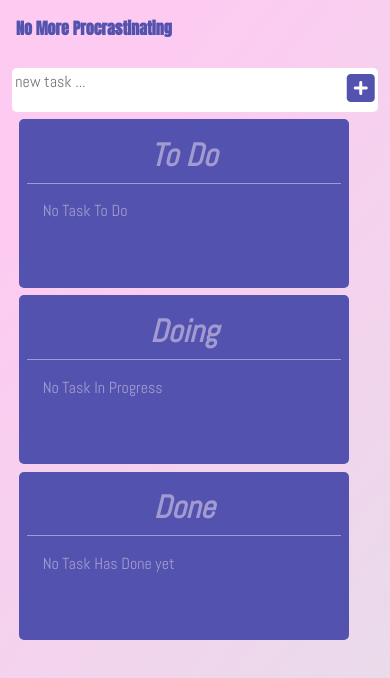
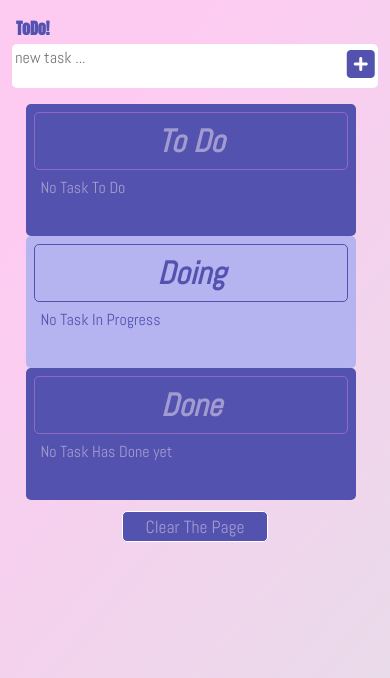
Before and after one commit to tayebe-kavousi/learningPractices, a plain HTML site: page toDoList/index.html in a window 390 px wide. Drawn offline with nearby package versions, Linux system fonts and the light colour scheme.

Commit message:
add a button for clear the page and responsive design

```diff
--- a/toDoList/app.js
+++ b/toDoList/app.js
@@ -5,22 +5,24 @@ $(function(){
     let doingTasks;
     let doneTasks;
 
+
     //submit event on form :
     $('form').on('submit',handelSubmitForm);
-    $('ol').on('click', handle_start_Delete_edit);
+    $('ol').on('click', handle_start_Delete_edit_finish);
     $('.deleteAll').on('click', handleDeleteAll);
     $(document).on('dbclick', function(e){
         e.preventDefault();
     });
+    $('#clearThePage').on('click', clearThePage);
+
     //handlers
 
     function handelSubmitForm(event){
         event.preventDefault();
         let val = $('#input').val();
         if (val != ''){
-            let htmlString = '<span class="textItem">'+ val+'</span>'
+            let htmlString = '<span class="textItem" contenteditable="true">'+ val+'</span>'
             let elem = $('<li class="toDoItem"></li>').html(htmlString);
-            elem.append('<i class="edit fas fa-edit"></i>');
             elem.append('<i class="trash far fa-trash-alt"></i>');
             elem.append('<i class="start fas fa-play"></i>');
             $('#toDoList').append(elem);
@@ -34,7 +36,7 @@ $(function(){
         }
     }
 
-    function handle_start_Delete_edit(e){
+    function handle_start_Delete_edit_finish(e){
         let target = $(e.target);
         if(target.hasClass('start')){
             startToDo(e);
@@ -44,6 +46,9 @@ $(function(){
         }
         if(target.hasClass('edit')){
             editToDo(e);
+        }
+        if(target.hasClass('finish')){
+            finishDoing(e);
         }
     }
 
@@ -74,7 +79,6 @@ $(function(){
         $('#doingList').append(item);
         item.removeClass('toDoItem');
         item.addClass('doingItem');
-        item.attr('contenteditable','true');
         $('li.started>i.start').remove();
         item.append('<i class="finish fas fa-check"></i>');
         toDoTasks.pop();
@@ -83,13 +87,19 @@ $(function(){
             $('.deleteAll').addClass('hidden');
         }
         doingTasks = $('#doingList>li').get();
-        console.log('doing task: ' + doingTasks);
     }
-     function editToDo(e){
+
+     function finishDoing(e){
         let item = $(e.target).parent();
-        item.attr('contenteditable','true');
-        item.height('2rem');
-        item.focus();
+        item.addClass('finished');
+        $('#placeHolderDone').addClass('hidden');
+        $('#doneList').append(item);
+        item.removeClass('doingItem');
+        item.addClass('doneItem');
+        $('li.finished>i.finish').remove();
+        doingTasks.pop();
+        if(doingTasks.length == 0)$('#placeHolderDoing').removeClass('hidden');
+        doneTasks = $('#doneList>li').get();
      }
 
     function handleDeleteAll(){
@@ -99,4 +109,11 @@ $(function(){
         toDoTasks = [];
     }
 
+    function clearThePage(e){
+        $('li').remove();
+        $('#placeHolderToDo').removeClass("hidden");
+        $('#placeHolderDoing').removeClass("hidden");
+        $('#placeHolderDone').removeClass("hidden");
+    }
+
 });
--- a/toDoList/index.html
+++ b/toDoList/index.html
@@ -15,7 +15,7 @@
 <body>
 
     <header>
-        <h1 class="logo">No More <span>Procrastinating</span></h2>
+        <h1 class="logo">ToDo<span>!</span></h2>
     </header>
 
     <main>
@@ -27,23 +27,25 @@
 
 
         <div class="grid_container">
-            <div class="toDo">
+            <div class="box toDo">
                 <h2>To Do</h2>
                 <p id="placeHolderToDo"class="placeHolder">No Task To Do</p>
                 <ol id="toDoList"></ol>
                 <button class="hidden deleteAll"> Delete All</button>
             </div>
-            <div class="doing">
+            <div class="box doing">
                 <h2>Doing</h2>
                 <p id="placeHolderDoing"class="placeHolder">No Task In Progress</p>
                 <ol id="doingList"></ol>
             </div>
-            <div class="done">
+            <div class="box done">
                 <h2>Done</h2>
                 <p id="placeHolderDone"class="placeHolder">No Task Has Done yet</p>
                 <ol id="doneList"></ol>
             </div>
-
+        </div>
+        <div>
+            <button id="clearThePage">Clear The Page</button>
         </div>
     </main>
 
--- a/toDoList/style.css
+++ b/toDoList/style.css
@@ -94,14 +94,15 @@ h2 {
     font-style: italic;
     padding:5%;
     text-align: center;
-    border-bottom: 1px solid rgba(241, 227, 243, 0.5);
+    border: 1px solid rgba(204, 127, 214, 0.5);
+    border-radius: 5px;
 }
 .done ,
 .doing,
 .toDo {
-    margin:2% 0 0 2%;
+    margin:2% 0 0 1%;
     padding: 0.5rem 0.5rem;
-    width:30%;
+    width:32%;
     height: 100%;
     border-radius: 5px;
     background-color:var(--blueish);
@@ -112,7 +113,7 @@ h2 {
 /*----------- placeHolders -------*/
 .placeHolder {
     color: rgba(241, 227, 243, 0.5);
-    padding: 5%;
+    padding: 2%;
 }
 /*---------- li ---------*/
 .toDoItem, .doingItem, .doneItem {
@@ -162,7 +163,7 @@ h2 {
     transform: scale(1.5, 1.5);
 }
 
-/*------------------------ Delete all button -------------------------*/
+/*----- Delete all button ------*/
 .deleteAll{
     display: flex;
     text-align: right;
@@ -184,14 +185,38 @@ h2 {
     display: none;
 }
 
+/*----- clear the page button ------*/
+#clearThePage{
+    width:10%;
+    font-family: var(--Abel);
+    background-color:var(--blueish);
+    font-size: 1.1rem;
+    margin:2% 1% 2% 2%;
+    padding: 1%;
+    border: none;
+    border-radius: 5px;
+    color:rgba(241, 227, 243, 0.5);
+    float: right;
+    clear: both;
+}
+
+#clearThePage:hover {
+    cursor: pointer;
+    transform: scale(1.1, 1.1);
+    color: #fff;
+    font-weight: bolder;
+}
 /*---------------------------- Responsive Design------------------------*/
 @media only screen and (max-width: 600px){
     .logo{
         font-size: 1rem;
         width:70%;
+        height: 30px;
     }
+
     #input {
         width: 90%;
+
     }
     .toDoItem {
         width: 100%;
@@ -199,9 +224,29 @@ h2 {
     .grid_container {
         display: grid;
         align-items: center;
+        margin-top: 20px;
     }
     .done, .doing, .toDo {
         width:90%;
-        height:20vh;
+        height:100%;
+        margin:2% 0 4% 4%;
+    }
+    .doing{
+        background-color: rgb(181, 180, 241);
+        color: var(--blueish);
+    }
+    .doing h2, .doing i, #placeHolderDoing {
+        color: var(--blueish);
+    }
+    .doing h2{
+        border-color: var(--blueish);
+    }
+    #clearThePage{
+        border:1px solid white;
+        margin-bottom: 30px;
+        width:40%;
+        align-items: center;
+        float: none;
+        margin-left: 30%;
     }
 }
```
